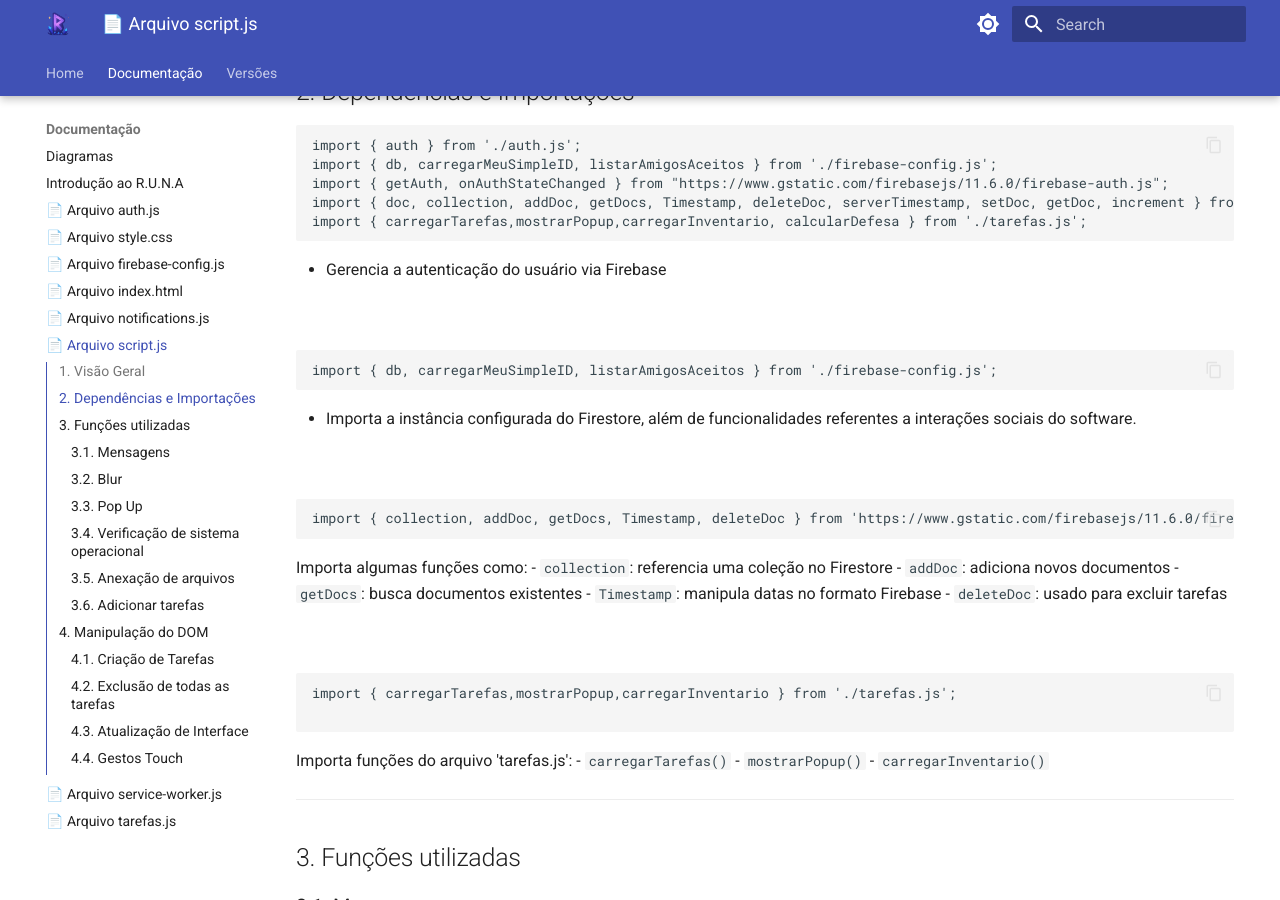
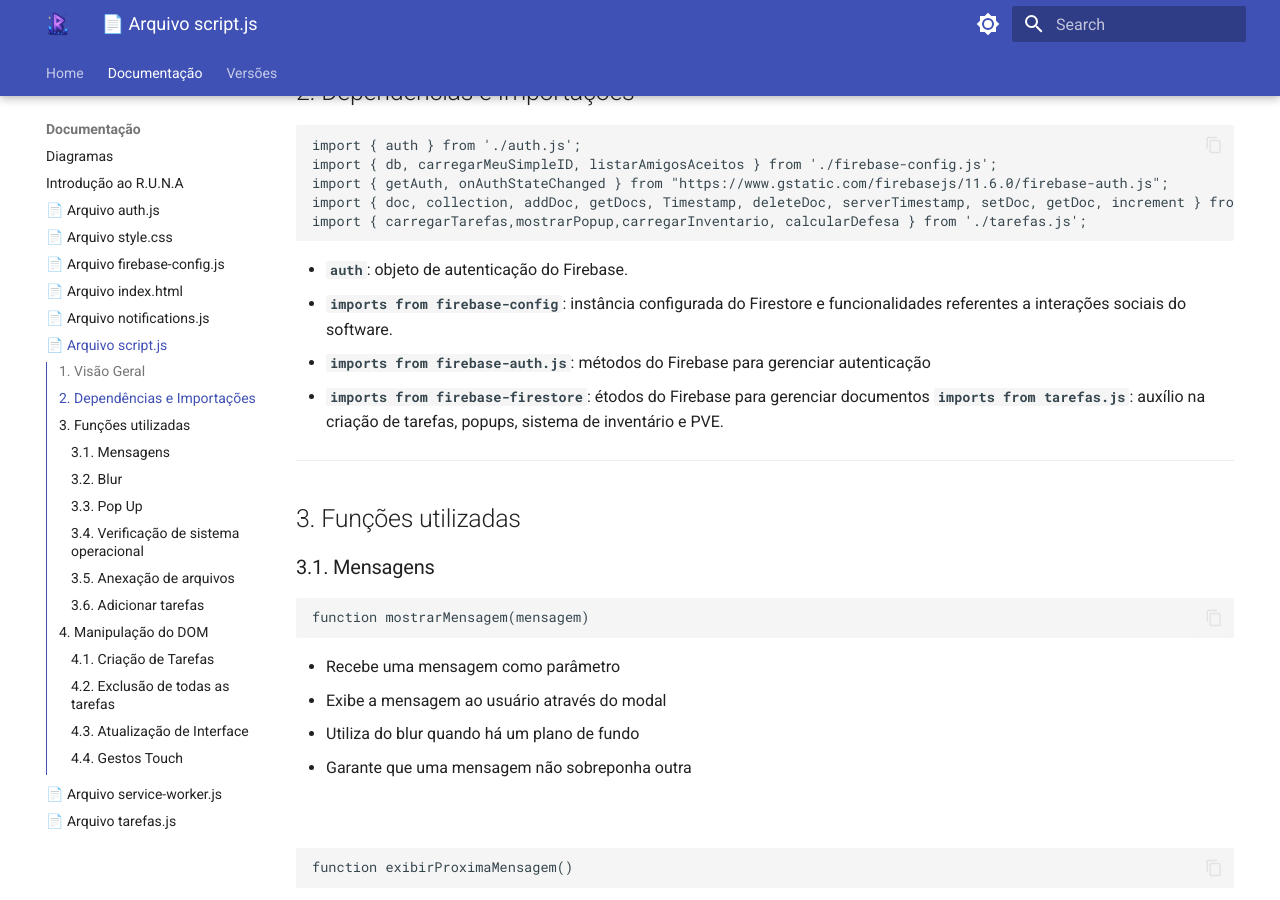
Before and after one commit to Radsfer/DocsE7Runa, an MkDocs documentation site: the page built from docs/documentação/scripts.md, in a window 1280 px wide and 900 px high, scrolled down 270 px. Built offline with MkDocs 1.6.1 and Material for MkDocs 9.7.7, drawn with Linux system fonts in a browser that asks for light colours.

Commit message:
Dependências e Importações

````diff
--- a/docs/documentação/scripts.md
+++ b/docs/documentação/scripts.md
@@ -13,36 +13,12 @@ import { getAuth, onAuthStateChanged } from "https://www.gstatic.com/firebasejs/
 import { doc, collection, addDoc, getDocs, Timestamp, deleteDoc, serverTimestamp, setDoc, getDoc, increment } from 'https://www.gstatic.com/firebasejs/11.6.0/firebase-firestore.js';
 import { carregarTarefas,mostrarPopup,carregarInventario, calcularDefesa } from './tarefas.js';
 ```
+* **`auth`**: objeto de autenticação do Firebase.
+* **`imports from firebase-config`**: instância configurada do Firestore e funcionalidades referentes a interações sociais do software.
+* **`imports from firebase-auth.js`**: métodos do Firebase para gerenciar autenticação
+* **`imports from firebase-firestore`**: étodos do Firebase para gerenciar documentos
+**`imports from tarefas.js`**: auxílio na criação de tarefas, popups, sistema de inventário e PVE.
 
-- Gerencia a autenticação do usuário via Firebase
-  <br><br><br>
-
-```js
-import { db, carregarMeuSimpleID, listarAmigosAceitos } from './firebase-config.js';
-```
-- Importa a instância configurada do Firestore, além de funcionalidades referentes a interações sociais do software.
-  <br><br><br>
-
-```js
-import { collection, addDoc, getDocs, Timestamp, deleteDoc } from 'https://www.gstatic.com/firebasejs/11.6.0/firebase-firestore.js';
-```
-Importa algumas funções como:
-- `collection`: referencia uma coleção no Firestore
-- `addDoc`: adiciona novos documentos
-- `getDocs`: busca documentos existentes
-- `Timestamp`: manipula datas no formato Firebase
-- `deleteDoc`: usado para excluir tarefas
-  <br><br><br>
-
-```js
-import { carregarTarefas,mostrarPopup,carregarInventario } from './tarefas.js';
-
-```
-
-Importa funções do arquivo 'tarefas.js':
-- `carregarTarefas()`
-- `mostrarPopup()`
-- `carregarInventario()`
 ---
 
 ## 3. Funções utilizadas
````
